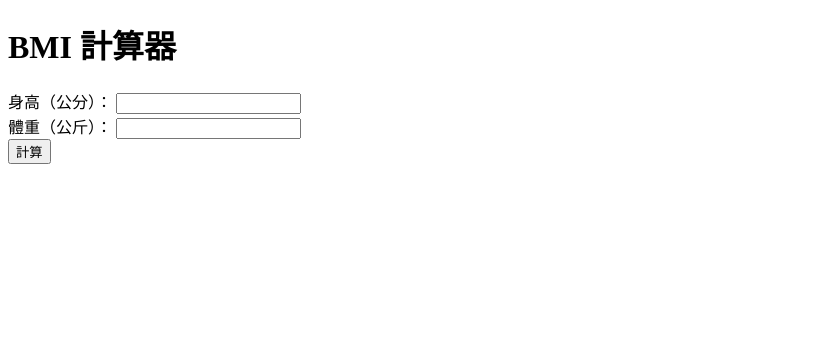
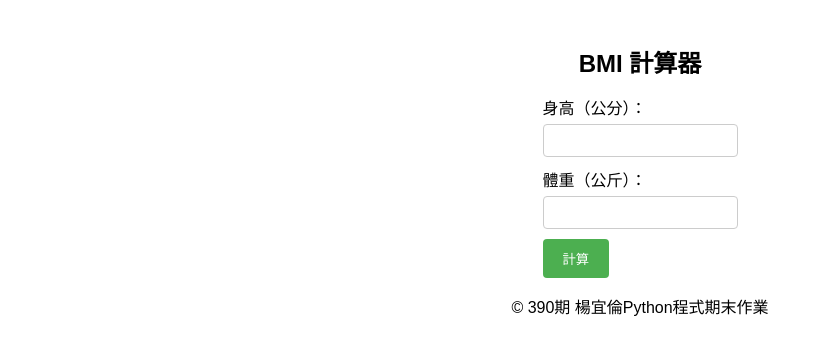
Before and after one commit to Yilun0823/bmi_render, a Flask app: page / in a window 1280 px wide. Shown: the top 355 px of the page, without its empty margins (0-823 px from the left). Run offline with Flask 2, Linux system fonts and the light colour scheme.

Commit message:
Update index.html

```diff
--- a/templates/index.html
+++ b/templates/index.html
@@ -1,7 +1,47 @@
 <!DOCTYPE html>
 <html>
 <head>
+    <meta name="viewport" content="width=device-width, initial-scale=1">
     <title>BMI 計算器</title>
+    <style>
+        body {
+            font-family: Arial, sans-serif;
+            padding: 20px;
+            text-align: center;
+        }
+
+        h1 {
+            font-size: 24px;
+        }
+
+        form {
+            display: inline-block;
+            text-align: left;
+        }
+
+        label {
+            display: block;
+            margin-bottom: 5px;
+        }
+
+        input[type="text"] {
+            width: 100%;
+            padding: 8px;
+            margin-bottom: 10px;
+            border: 1px solid #ccc;
+            border-radius: 4px;
+            box-sizing: border-box;
+        }
+
+        button[type="submit"] {
+            background-color: #4CAF50;
+            color: white;
+            padding: 10px 20px;
+            border: none;
+            border-radius: 4px;
+            cursor: pointer;
+        }
+    </style>
 </head>
 <body>
     <h1>BMI 計算器</h1>
@@ -12,5 +52,6 @@
         <input type="text" name="weight" required><br>
         <button type="submit">計算</button>
     </form>
+    <p>&copy; 390期 楊宜倫Python程式期末作業</p>
 </body>
 </html>
```
